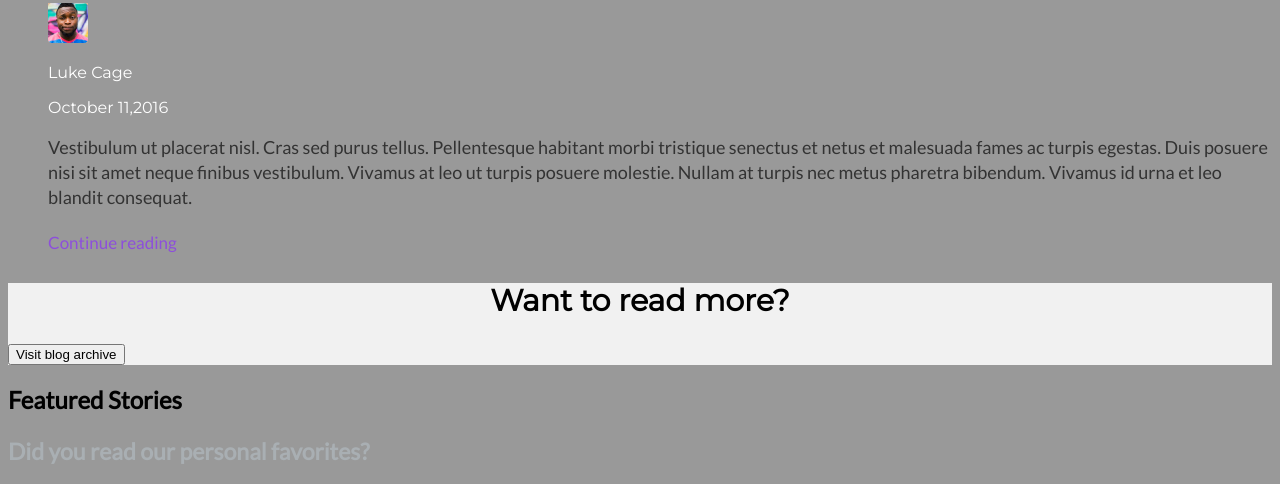
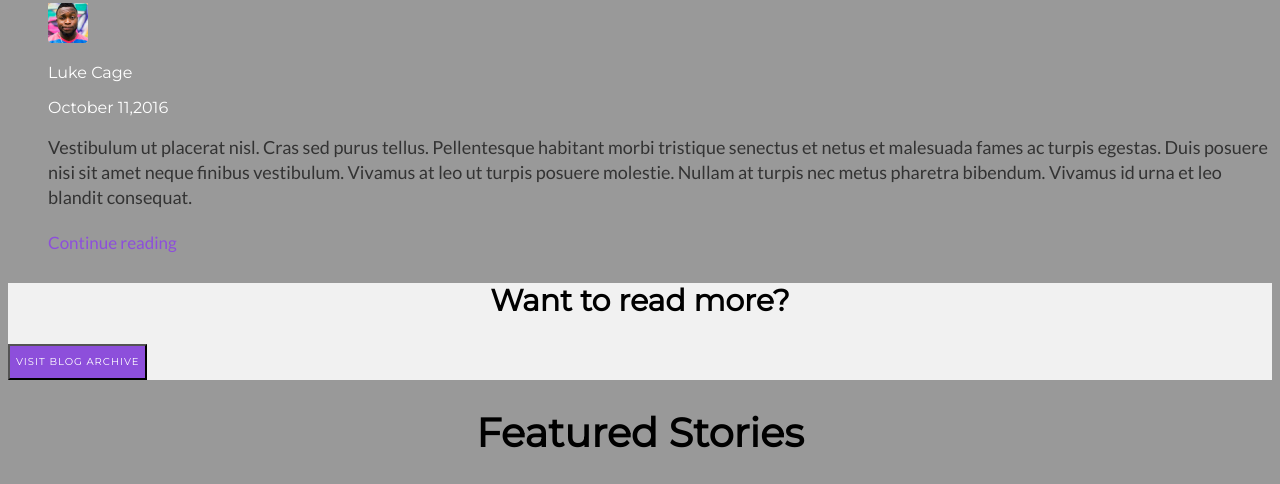
Before and after one commit to maatusan/EXPLORER, a plain HTML site: page LESSON 10/index.html in a window 1280 px wide. Shown: the part 610-1094 px from the top of the page. Drawn offline with Linux system fonts and the light colour scheme.

Commit message:
Update style.css

```diff
--- a/LESSON 10/style.css
+++ b/LESSON 10/style.css
@@ -33,6 +33,12 @@ header{
     font-family: Lato;
 
 }
+.featured-title{
+    text-align: center;
+        font-family: Montserrat;
+        font-size: 40px;
+        line-height: 40px;
+}
 .featured-subtitle{
     color: var(--subtitles-color);
     font-size: 23px;
@@ -63,6 +69,16 @@ header{
     line-height: 36px;
 }
 .read-more-button{
+    background-color: var(--accent-color);
+    color: var(--white-color);
+    text-align: center;
+        font-family: Montserrat;
+        font-size: 10px;
+        font-style: normal;
+        font-weight: 400;
+        line-height: 30px;
+        letter-spacing: 1px;
+        text-transform: uppercase;
 
 }
 .footer{
```
